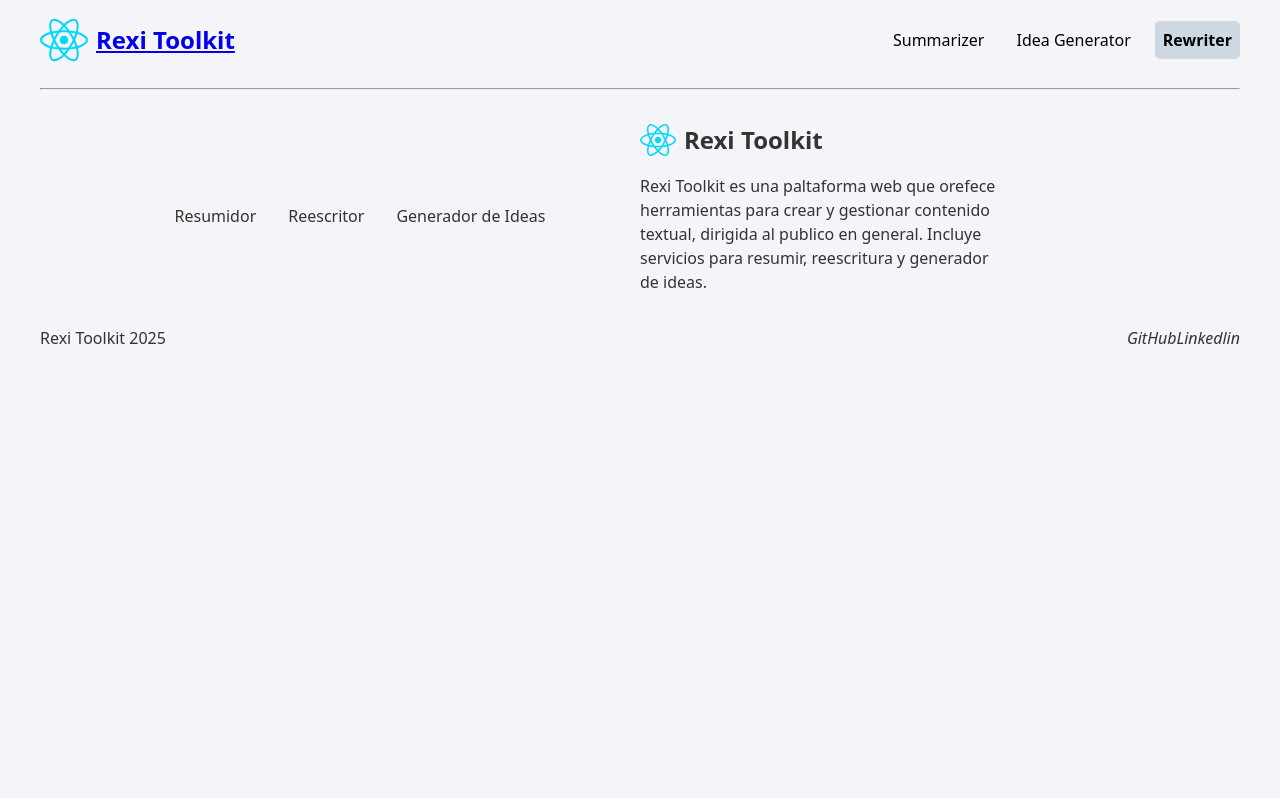
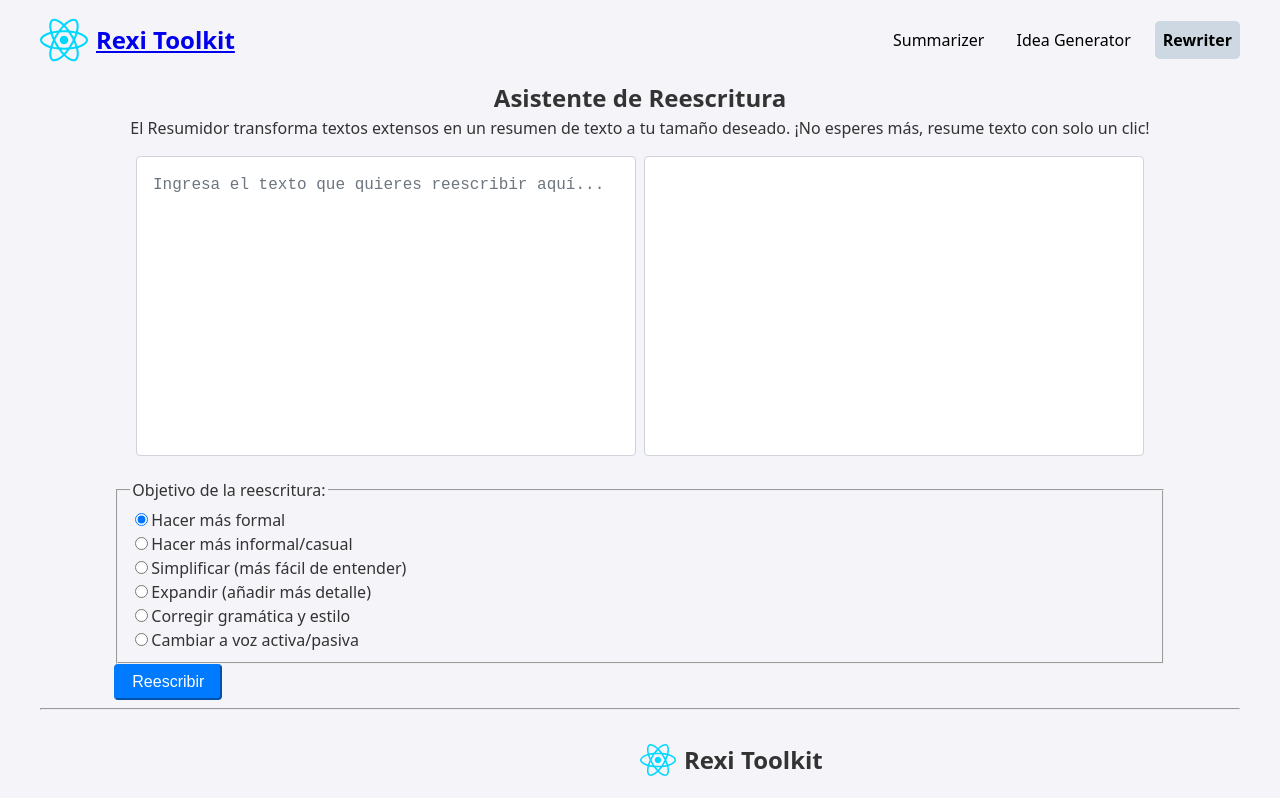
Before and after one commit to OsOsorioP/Orzalia, a React (Vite) app: page /rewriter in a window 1280 px wide. Shown: the top 798 px of the page. Built offline with nearby package versions, Linux system fonts and the light colour scheme; no server answers.

Commit message:
Implement RewriterTool in RewritePage for improved functionality

```diff
--- a/src/pages/RewriterPage.jsx
+++ b/src/pages/RewriterPage.jsx
@@ -1,5 +1,11 @@
+import RewriterTool from "../features/rewriter/RewriterTool";
+
 const RewritePage = () => {
-  return <></>;
+  return (
+    <main className="app-container">
+      <RewriterTool />
+    </main>
+  );
 };
 
 export default RewritePage;
```
